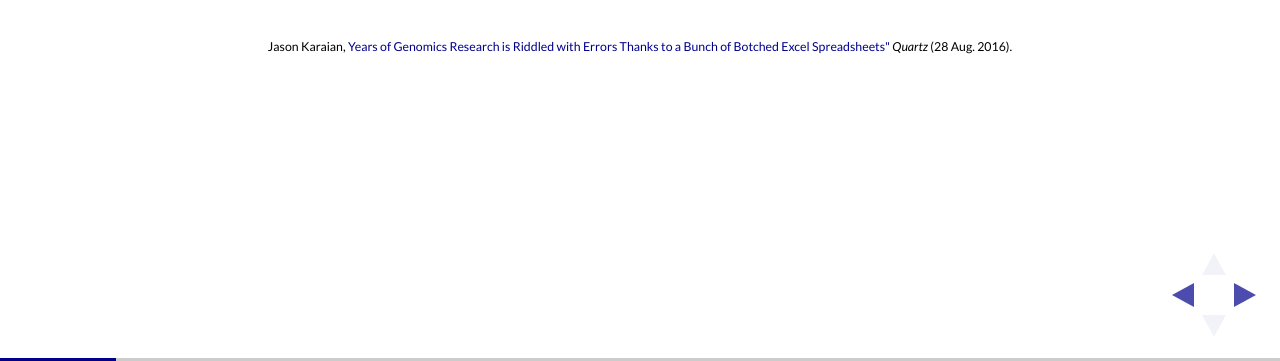
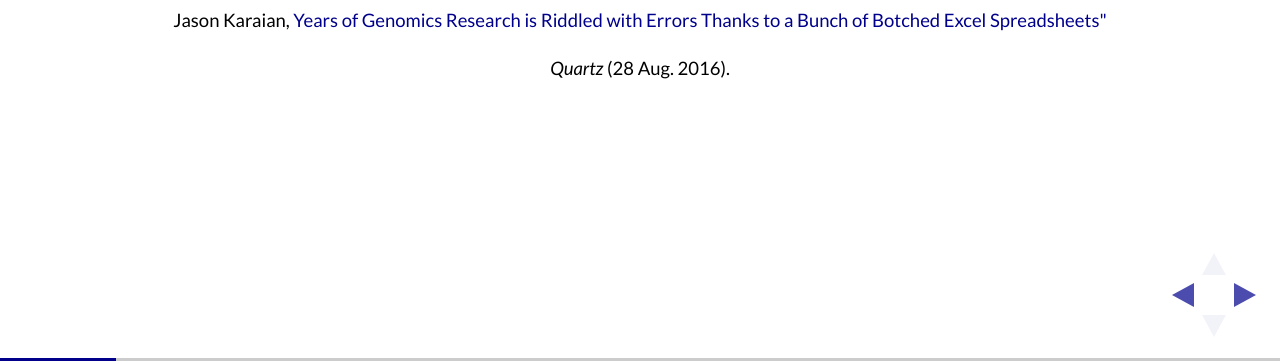
Before and after one commit to nmwolf/humanizing-data-2017, a plain HTML site: page index.html in a window 1280 px wide. Both pictures are taken after a click on the button 1251 px from the left and 734 px from the top of the page. Shown: the part 439-800 px from the top of the page. Drawn offline with Linux system fonts and the light colour scheme; a web font is replaced by a local one.

Commit message:
Update index.html

```diff
--- a/index.html
+++ b/index.html
@@ -46,7 +46,7 @@
 					<h2>Human Error</h2>
 
 					<img src="imgs/econ-error.png" width="50%" height="50%" align="middle"><br/>
-					<span style="font-size:12px;">Jason Karaian, <a href="https://qz.com/768334/years-of-genomics-research-is-riddled-with-errors-thanks-to-a-bunch-of-botched-excel-spreadsheets/">Years of Genomics Research is Riddled with Errors Thanks to a Bunch of Botched Excel Spreadsheets"</a> <em>Quartz</em> (28 Aug. 2016).</span>
+					<span style="font-size:18px;">Jason Karaian, <a href="https://qz.com/768334/years-of-genomics-research-is-riddled-with-errors-thanks-to-a-bunch-of-botched-excel-spreadsheets/">Years of Genomics Research is Riddled with Errors Thanks to a Bunch of Botched Excel Spreadsheets"</a> <em>Quartz</em> (28 Aug. 2016).</span>
 
 					<!--SPEAKER NOTES-->
 					<aside class="notes">
```
